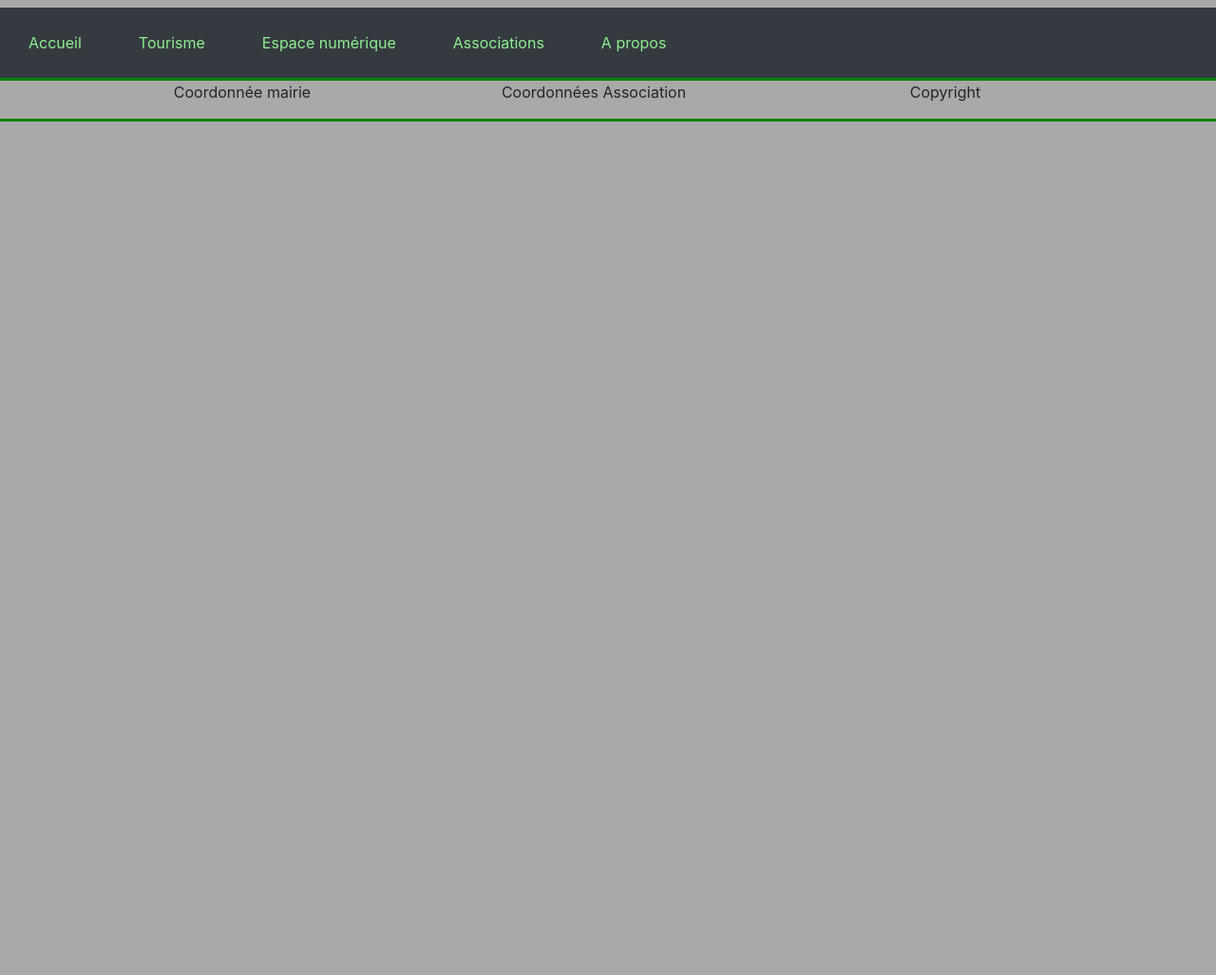
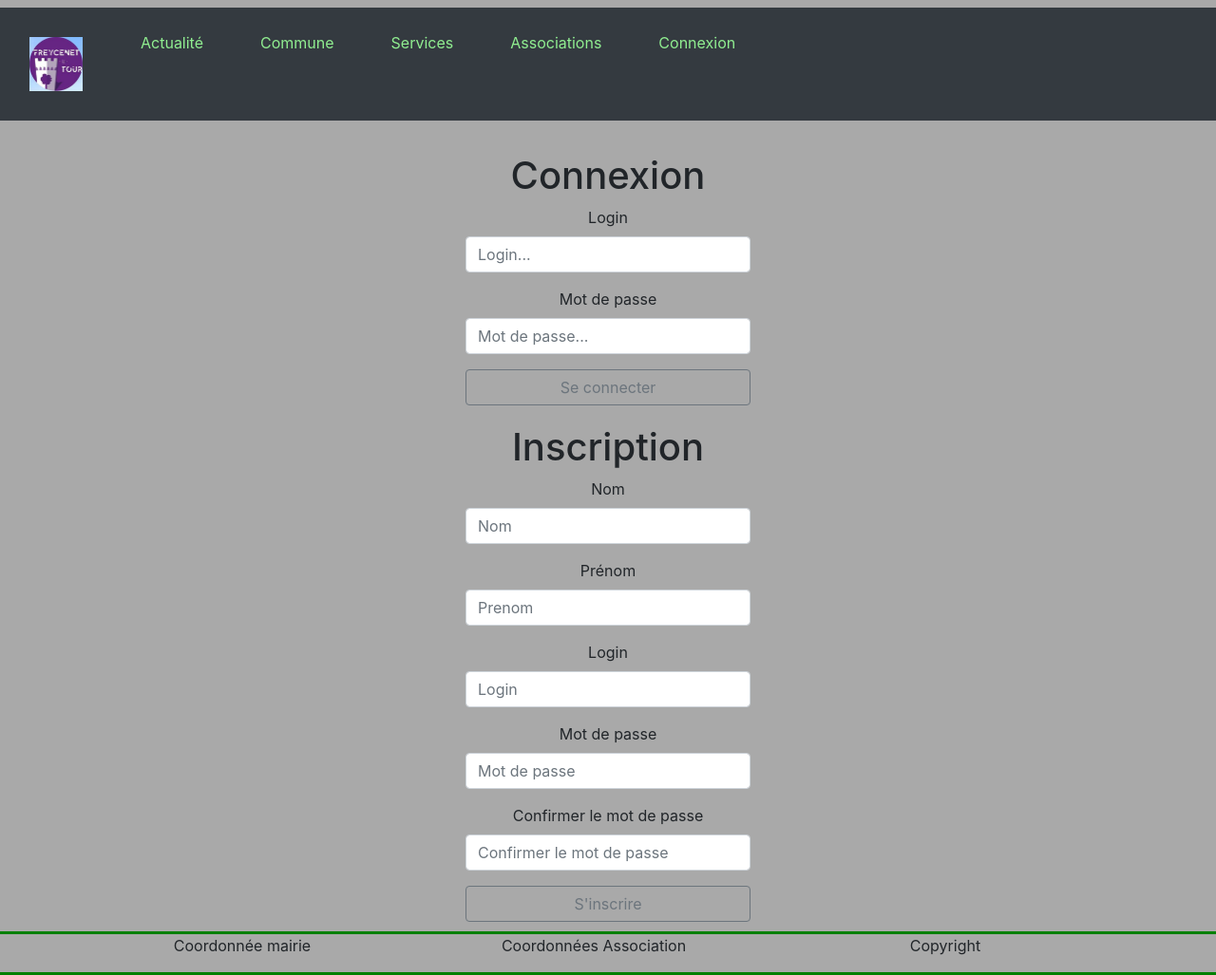
Before and after one commit to ByWind80800/Stage_Zark_Bywind_public, a PHP site: page / in a window 1280 px wide. Shown: the part 165-1192 px from the top of the page at 95% size. Before the commit the page ends 293 px from the top, so only its background shows below. Run offline with PHP 8.4, Linux system fonts and the light colour scheme.

Commit message:
Modif menu

```diff
--- a/Vue/Css/page.css
+++ b/Vue/Css/page.css
@@ -25,7 +25,7 @@ div a{
 .lien{
 	color: lightgreen;
 	border-top: 5px solid rgba(0.0,0.0,0.0,0.0);
-	border-bottom: 5px solid rgba(0.0,0.0,0.0,0.0);;
+	border-bottom: 5px solid rgba(0.0,0.0,0.0,0.0);
 	background-color: rgba(0.0,0.0,0.0,0.0);
 }
 .lien:hover{
@@ -35,6 +35,22 @@ div a{
 	background-color: darkgrey;
 	text-decoration: none;
 }
+
+.imglogo{
+	border-top: 5px solid rgba(0.0,0.0,0.0,0.0);
+	border-bottom: 5px solid rgba(0.0,0.0,0.0,0.0);
+	background-color: rgba(0.0,0.0,0.0,0.0);
+}
+
+.imglogo:hover{
+	color: green;
+	border-top: 5px solid green;
+	border-bottom: 5px solid green;
+	background-color: darkgrey;
+	text-decoration: none;
+}
+
+.
 .soustitre{
 	background-color:grey;
 	text-align: center;
--- a/Vue/includes/connexion.php
+++ b/Vue/includes/connexion.php
@@ -0,0 +1,45 @@
+<div class="colorfont text-center">
+    <div class="container" style="padding: 10px;">
+        <h1 class="font1">Connexion</h1>
+        <div class="d-flex flex-row justify-content-center">
+            <form enctype="multipart/form-data" method="POST" action="index.php?page=Controler&param=ValiderConnexion">
+                <div class="form-group">
+                    <label for="exampleInputEmail1">Login</label>
+                    <input type="text" class="form-control"  placeholder="Login..." name="login">
+                </div>
+                <div class="form-group"style="width: 300px;">
+                    <label for="exampleInputPassword1">Mot de passe</label>
+                    <input type="password" class="form-control" id="exampleInputPassword1" placeholder="Mot de passe..." name="mdp">
+                </div>
+                <button type="submit" class="btn btn-outline-secondary marginAuto w-100" value="connexion">Se connecter</button>
+            </form>
+        </div>
+    </div>
+    <div class="container" style="padding: 10px;">
+    <h1 class="font1 text-center">Inscription</h1>
+    <div class="d-flex flex-row justify-content-center">
+        <form enctype="multipart/form-data" method="POST" action="index.php?page=Controler&param=Inscription">
+            <div class="form-group">
+                <label for="exampleInputEmail1">Nom</label>
+                <input type="text" class="form-control"  placeholder="Nom" name="nom">
+            </div>
+            <div class="form-group"style="width: 300px;">
+                <label for="exampleInputPassword1">Prénom</label>
+                <input type="text" class="form-control" id="exampleInputPassword1" placeholder="Prenom" name="prenom">
+            </div>
+            <div class="form-group"style="width: 300px;">
+                <label for="exampleInputPassword1">Login</label>
+                <input type="text" class="form-control" id="exampleInputPassword1" placeholder="Login" name="login">
+            </div>
+            <div class="form-group"style="width: 300px;">
+                <label for="exampleInputPassword1">Mot de passe</label>
+                <input type="password" class="form-control" id="exampleInputPassword1" placeholder="Mot de passe" name="mdp">
+            </div>
+            <div class="form-group"style="width: 300px;">
+                <label for="exampleInputPassword1">Confirmer le mot de passe</label>
+                <input type="password" class="form-control" id="exampleInputPassword1" placeholder="Confirmer le mot de passe" name="mdpConfirmation">
+            </div>
+            <button type="submit" class="btn btn-outline-secondary marginAuto w-100" value="connexion">S'inscrire</button>
+        </form>
+    </div>
+</div>
--- a/Vue/includes/header.php
+++ b/Vue/includes/header.php
@@ -3,11 +3,11 @@
 	<head>
 		<title>Site internet Freycenet la tour</title>
 		<meta charset="utf-8">
-		<link rel="stylesheet" type="text/css" href="Css/dist/css/bootstrap.min.css">
-		<link rel="stylesheet" type="text/css" href="Css/page.css">
+		<link rel="stylesheet" type="text/css" href="Vue/Css/dist/css/bootstrap.min.css">
+		<link rel="stylesheet" type="text/css" href="Vue/Css/page.css">
 	<head>
 	<!-- Entête de page -->
 	<header>
-		<h1><img src="img/panneau.jpg" width="45%" height="45%"></h1>
+		<h1><img src="Vue/img/panneau.jpg" width="45%" height="45%"></h1>
 	</header>
 	<body>
--- a/Vue/includes/menu.php
+++ b/Vue/includes/menu.php
@@ -2,11 +2,13 @@
 	<!-- Barre de navigation -->
 		<div>
 			<ul class="nav navbar-dark bg-dark">
-		      	<li><a class="lien" href="#">Accueil</a></li>
-				<li><a class="lien" href="#">Tourisme</a></li>
-				<li><a class="lien" href="#">Espace numérique</a></li>
+		      	<li><a class="lien" href="index.php?page=Controler&param=Accueil"><img src="Vue/img/logo.png" class="imglogo"></a></li>
+				<li><a class="lien" href="#">Actualité</a></li>
+				<li><a class="lien" href="#">Commune</a></li>
+				<li><a class="lien" href="#">Services</a></li>
 				<li><a class="lien" href="#">Associations</a></li>
-				<li><a class="lien" href="#">A propos</a></li>
+				<li><a class="lien" href="index.php?page=Controler&param=Connexion">Connexion</a></li>
 		    </ul>
+		    <br/>
 		</div>
 </section>
```
Also changed, not shown: Controler/Controler.php (+29 -0 lines), Vue/img/Logo_Freycenet.png (added), Vue/img/logo.PNG (added).
